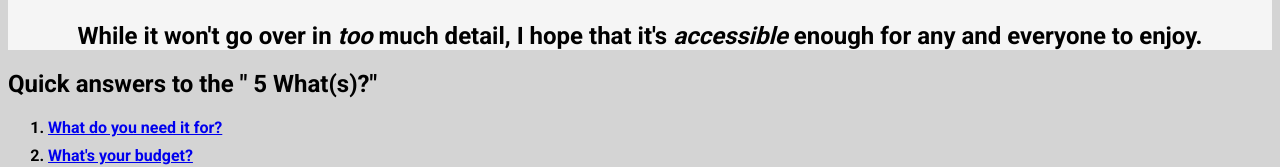
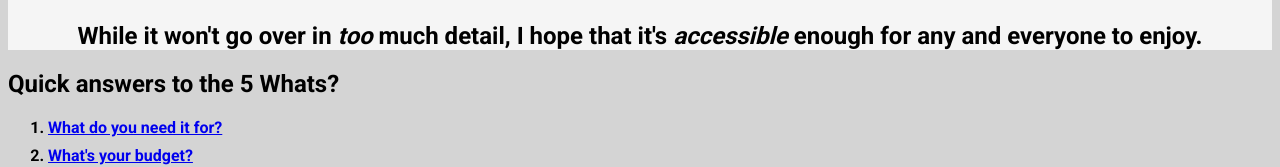
Before and after one commit to jssjcontreras/html2, a plain HTML site: page index.html in a window 1280 px wide. Shown: the part 147-314 px from the top of the page. Drawn offline with nearby package versions, Linux system fonts and the light colour scheme.

Commit message:
Update index.html

```diff
--- a/index.html
+++ b/index.html
@@ -39,7 +39,11 @@ h4 {
   <h1 id="Title"><b>PC's Made Easy</b></h1>
   <h2 align="center">While it won't go over in <i>too</i> much detail, I hope that it's <em>accessible</em> enough for any and everyone to enjoy.</h2>
 </header>
-<h2>Quick answers to the " 5 What(s)?"</h2>
+<h2 id="id01">Quick answers what do I do</h2>
+<script>
+const element = document.getElementById("id01");
+element.innerHTML = "Quick answers to the 5 Whats?";
+</script>
 <ol>
   <li><a href="#W1">What do you need it for?</a></li>
   <li><a href="#W2">What's your budget?</a></li>
```
